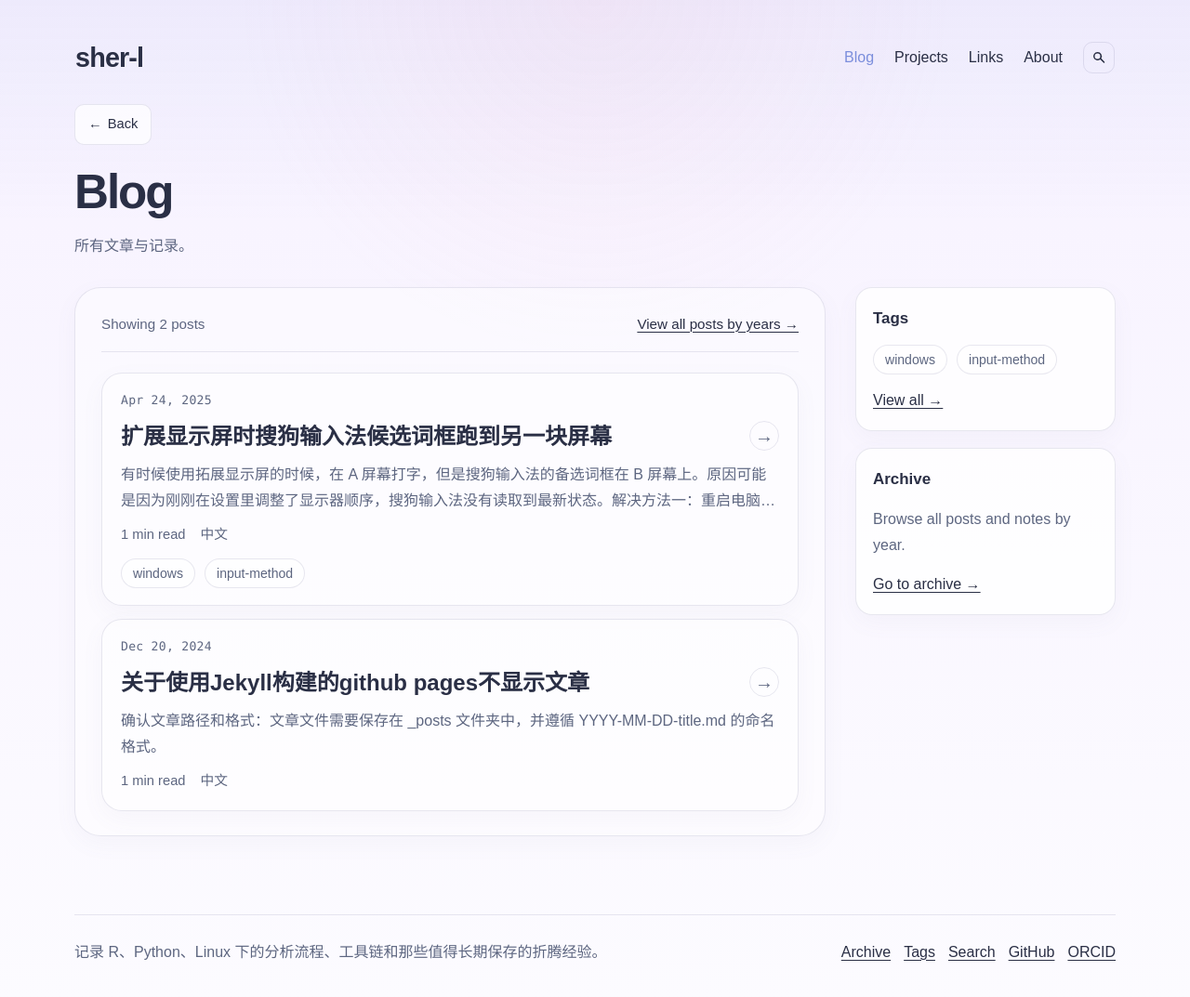
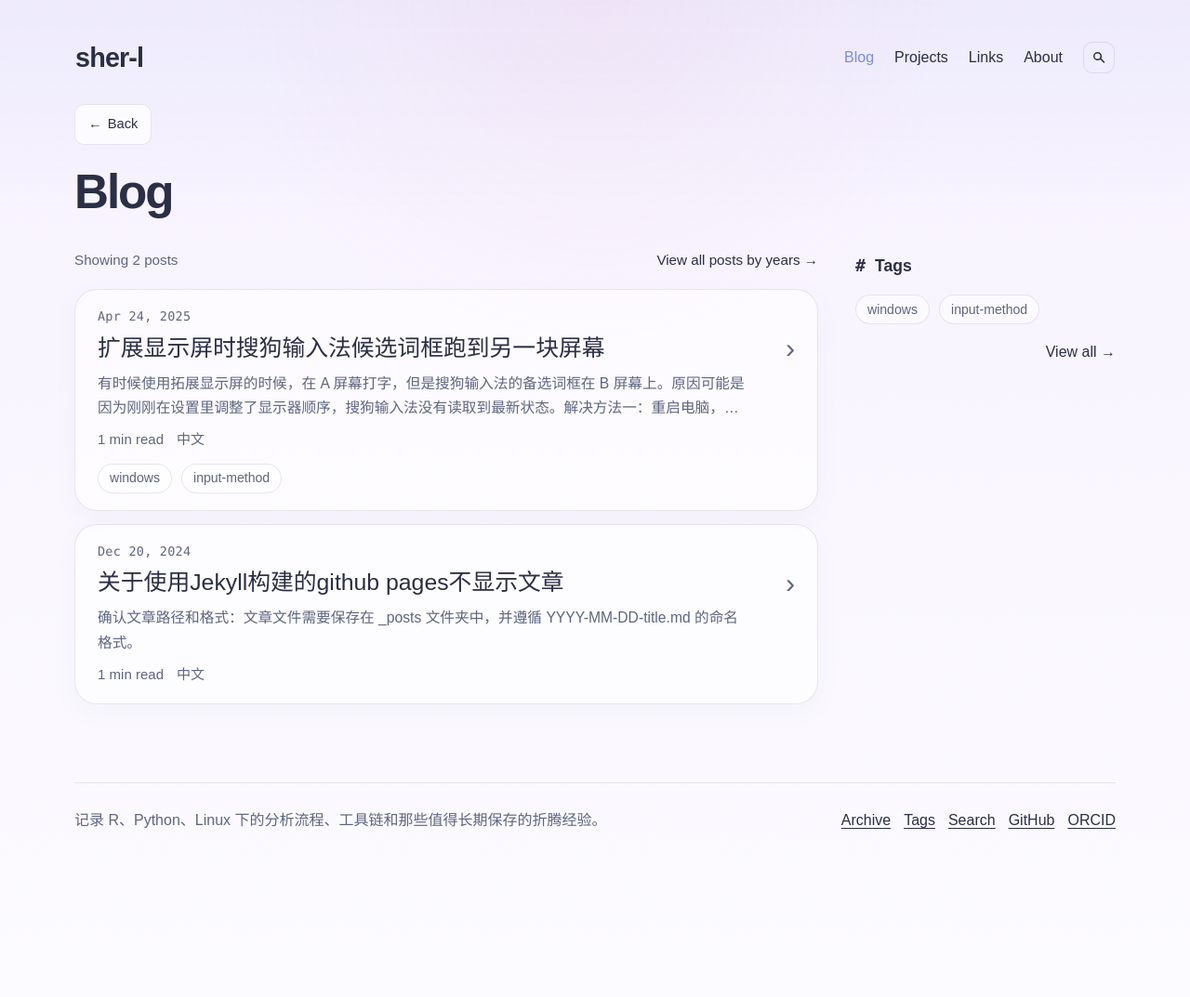
Before and after one commit to sher-l/sher-l.github.io, a Jekyll site: the page built from blog.md, in a window 1280 px wide and 1081 px high. Shown: the top 1073 px of the window at 93% size. Built offline with Jekyll 4.4.1, drawn with Linux system fonts in a browser that asks for light colours.

Commit message:
Reshape blog page closer to Arthals

```diff
--- a/_includes/post-list.html
+++ b/_includes/post-list.html
@@ -24,21 +24,20 @@
     {% else %}
       <article class="post-card">
         <div class="post-card-shell">
+          <a class="post-card-link" href="{{ post.url | relative_url }}" aria-label="{{ post.title }}">
+            <time class="post-card-date" datetime="{{ post.date | date_to_xmlschema }}">{{ post.date | date: "%b %-d, %Y" }}</time>
             <div class="post-card-main">
-            <time class="post-card-date" datetime="{{ post.date | date_to_xmlschema }}">{{ post.date | date: "%b %-d, %Y" }}</time>
               <div class="post-card-title-row">
-              <a class="post-card-title-link" href="{{ post.url | relative_url }}">
                 <h3>{{ post.title }}</h3>
-              </a>
-              <a class="post-card-jump" href="{{ post.url | relative_url }}" aria-label="{{ post.title }}">
-                <span class="post-card-arrow">&rarr;</span>
-              </a>
+                <span class="post-card-arrow" aria-hidden="true">&rsaquo;</span>
               </div>
-            <p>{{ post.excerpt | strip_html | strip_newlines | truncate: 180 }}</p>
+              <p>{{ post.excerpt | strip_html | strip_newlines | truncate: 160 }}</p>
               <div class="post-card-stats">
                 <span>{{ reading_minutes }} min read</span>
                 <span>中文</span>
               </div>
+            </div>
+          </a>
           {% if post.categories and post.categories != empty %}
             <div class="post-card-meta">
               {% for category in post.categories %}
@@ -47,7 +46,6 @@
             </div>
           {% endif %}
         </div>
-        </div>
       </article>
     {% endif %}
   {% endfor %}
--- a/_layouts/blog.html
+++ b/_layouts/blog.html
@@ -2,39 +2,28 @@
 layout: default
 ---
 
-<section class="collection-shell">
+<section class="collection-shell collection-shell-blog">
   <a class="back-link" href="{{ '/' | relative_url }}" data-back-link>Back</a>
 
   <header class="collection-head" id="content-header">
     <h1>{{ page.title }}</h1>
-    {% if page.description %}
-      <p class="page-description">{{ page.description }}</p>
-    {% endif %}
   </header>
 
   <div class="collection-grid">
     <section class="collection-main" id="content">
-      <div class="collection-panel">
-        <div class="collection-summary">
-          <span>Showing {{ site.posts | size }} posts</span>
-          <a href="{{ '/archive/' | relative_url }}">View all posts by years &rarr;</a>
-        </div>
-        {{ content }}
+      <div class="collection-summary">
+        <span>Showing {{ site.posts | size }} posts</span>
+        <a href="{{ '/archive/' | relative_url }}">View all posts by years &rarr;</a>
       </div>
+      {{ content }}
     </section>
 
-    <aside class="collection-side" id="sidebar">
-      <section class="side-block">
+    <aside class="collection-side blog-side" id="sidebar">
+      <section class="blog-side-block">
         <h2>Tags</h2>
         {% include tag-cloud.html %}
         <a class="side-more" href="{{ '/tags/' | relative_url }}">View all &rarr;</a>
       </section>
-
-      <section class="side-block">
-        <h2>Archive</h2>
-        <p>Browse all posts and notes by year.</p>
-        <a class="side-utility" href="{{ '/archive/' | relative_url }}">Go to archive &rarr;</a>
-      </section>
     </aside>
   </div>
 </section>
--- a/assets/css/style.css
+++ b/assets/css/style.css
@@ -603,9 +603,9 @@ img {
   justify-content: space-between;
   align-items: center;
   gap: 18px;
-  margin-bottom: 22px;
-  padding-bottom: 16px;
-  border-bottom: 1px solid var(--line);
+  margin-bottom: 18px;
+  padding-bottom: 0;
+  border-bottom: 0;
   color: var(--ink-muted);
   font-size: 0.95rem;
 }
@@ -619,6 +619,60 @@ img {
   display: flex;
   flex-direction: column;
   gap: 18px;
+}
+
+.collection-shell-blog .collection-grid {
+  align-items: start;
+  gap: 40px;
+}
+
+.collection-shell-blog .collection-summary a,
+.collection-shell-blog .side-more {
+  text-decoration: none;
+}
+
+.collection-shell-blog .collection-summary a:hover,
+.collection-shell-blog .collection-summary a:focus-visible,
+.collection-shell-blog .side-more:hover,
+.collection-shell-blog .side-more:focus-visible {
+  color: var(--accent);
+}
+
+.blog-side {
+  position: sticky;
+  top: 110px;
+  align-self: start;
+}
+
+.blog-side-block {
+  padding-top: 4px;
+}
+
+.blog-side-block h2 {
+  display: flex;
+  align-items: center;
+  gap: 10px;
+  margin: 0 0 16px;
+  font-size: 1.1rem;
+  font-weight: 700;
+}
+
+.blog-side-block h2::before {
+  content: "#";
+  color: var(--ink);
+  font-family: ui-monospace, SFMono-Regular, Consolas, monospace;
+  font-size: 1.15rem;
+  line-height: 1;
+}
+
+.collection-shell-blog .tag-cloud {
+  gap: 10px;
+}
+
+.collection-shell-blog .side-more {
+  display: block;
+  margin-top: 16px;
+  text-align: right;
 }
 
 .post-side {
@@ -913,19 +967,29 @@ img {
 
 .post-card-shell {
   display: flex;
-  gap: 22px;
-  padding: 18px 20px;
+  flex-direction: column;
+  gap: 12px;
+  padding: 22px 24px 18px;
   border: 1px solid var(--line);
-  border-radius: 22px;
-  background: rgba(255, 255, 255, 0.46);
+  border-radius: 24px;
+  background: rgba(255, 255, 255, 0.58);
   box-shadow: var(--shadow);
-  transition: border-color 0.2s ease, background 0.2s ease, color 0.2s ease;
+  transition: border-color 0.2s ease, background 0.2s ease, color 0.2s ease, transform 0.2s ease;
 }
 
 .post-card-shell:hover,
 .post-card-shell:focus-within {
   border-color: var(--line-strong);
-  background: rgba(255, 255, 255, 0.58);
+  background: rgba(255, 255, 255, 0.72);
+  transform: translateY(-1px);
+}
+
+.post-card-link {
+  display: flex;
+  flex-direction: column;
+  gap: 10px;
+  min-width: 0;
+  color: inherit;
 }
 
 .post-card-list-home {
@@ -1030,34 +1094,32 @@ img {
 
 .post-card-main {
   min-width: 0;
-  flex: 1;
   display: flex;
   flex-direction: column;
-  gap: 10px;
+  gap: 8px;
 }
 
 .post-card-title-row {
   display: flex;
-  align-items: flex-start;
+  align-items: center;
   justify-content: space-between;
-  gap: 16px;
-}
-
-.post-card-title-link {
-  min-width: 0;
-  flex: 1;
+  gap: 18px;
 }
 
 .post-card-date {
-  font-size: 0.82rem;
+  font-size: 0.84rem;
   font-family: ui-monospace, SFMono-Regular, Consolas, monospace;
   letter-spacing: 0.02em;
+  line-height: 1;
 }
 
 .post-card h3 {
   margin: 0;
-  font-size: clamp(1.2rem, 2.1vw, 1.5rem);
-  line-height: 1.42;
+  min-width: 0;
+  flex: 1;
+  font-size: clamp(1.2rem, 2vw, 1.55rem);
+  font-weight: 500;
+  line-height: 1.38;
   overflow: hidden;
   display: -webkit-box;
   -webkit-box-orient: vertical;
@@ -1067,7 +1129,9 @@ img {
 .post-card p {
   margin: 0;
   color: var(--ink-muted);
-  max-width: none;
+  max-width: 44rem;
+  font-size: 0.98rem;
+  line-height: 1.68;
   overflow: hidden;
   display: -webkit-box;
   -webkit-box-orient: vertical;
@@ -1077,8 +1141,10 @@ img {
 .post-card-arrow {
   flex: 0 0 auto;
   color: var(--ink-muted);
-  font-size: 1.25rem;
+  font-size: 1.9rem;
   line-height: 1;
+  font-weight: 300;
+  transition: transform 0.2s ease, color 0.2s ease;
 }
 
 .post-card-jump,
@@ -1103,10 +1169,29 @@ img {
 
 .post-card-stats {
   color: var(--ink-muted);
+  gap: 8px 14px;
+  font-size: 0.94rem;
 }
 
 .post-card-meta {
-  padding-top: 2px;
+  padding-top: 0;
+}
+
+.post-card-shell:hover .post-card-link,
+.post-card-shell:focus-within .post-card-link {
+  color: var(--accent);
+}
+
+.post-card-shell:hover .post-card-arrow,
+.post-card-shell:focus-within .post-card-arrow {
+  transform: translateX(4px);
+}
+
+.post-card-shell:hover .post-card-stats,
+.post-card-shell:focus-within .post-card-stats,
+.post-card-shell:hover p,
+.post-card-shell:focus-within p {
+  color: inherit;
 }
 
 .article-meta-line {
@@ -1409,7 +1494,7 @@ img {
   }
 
   .post-card-title-row {
-    flex-direction: column;
+    gap: 10px;
   }
 
   .brandmark-label {
```
Lines whose indentation alone changed are shown as unchanged.
